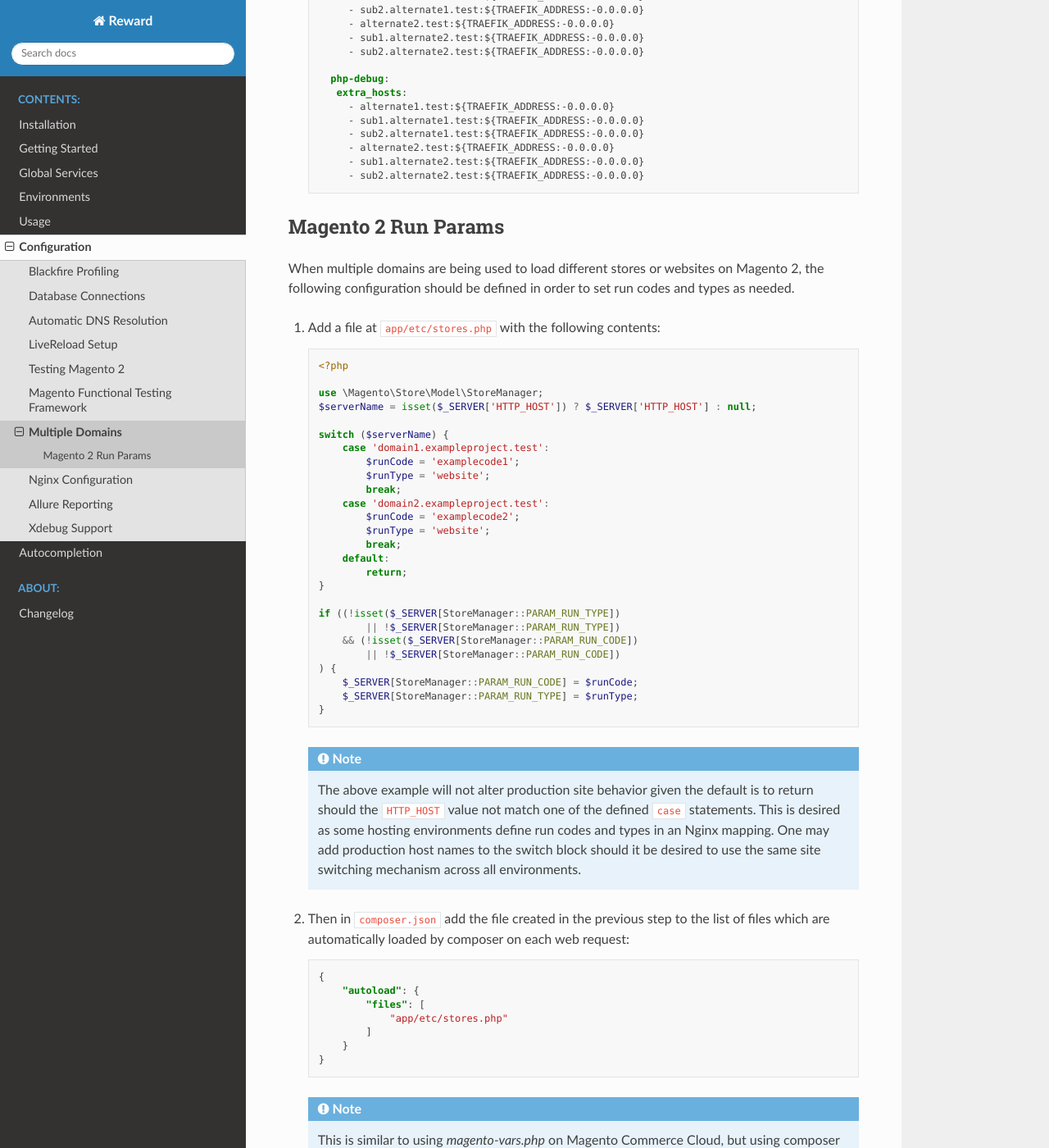
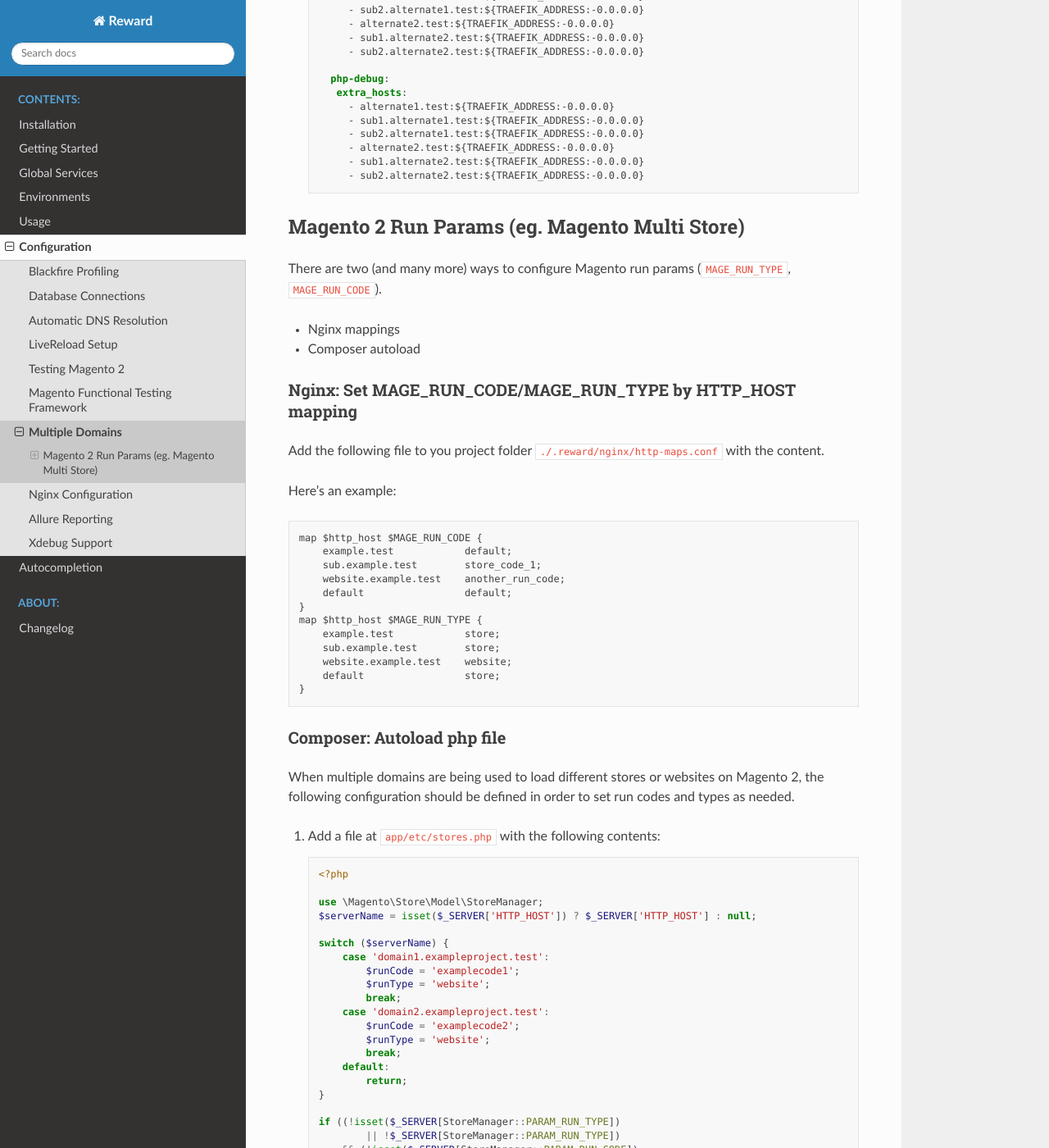
Before and after one commit to rewardenv/reward, a Sphinx documentation site: the page built from docs/configuration/multipledomains.md, in a window 1280 px wide and 1400 px high, scrolled down 1314 px. Shown: the whole window at 82% size. Built offline with Sphinx 7.4.7 and the Read the Docs theme 2.0.0, drawn with Linux system fonts in a browser that asks for light colours.

Commit message:
feat: support magento multistore with nginx mapping

````diff
--- a/VERSION.txt
+++ b/VERSION.txt
@@ -1 +1 @@
-0.1.3-beta
+0.1.4-beta
--- a/docs/configuration/multipledomains.md
+++ b/docs/configuration/multipledomains.md
@@ -65,7 +65,33 @@
          - sub2.alternate2.test:${TRAEFIK_ADDRESS:-0.0.0.0}
     ```
 
-### Magento 2 Run Params
+### Magento 2 Run Params (eg. Magento Multi Store)
+
+There are two (and many more) ways to configure Magento run params (`MAGE_RUN_TYPE`, `MAGE_RUN_CODE`).
+* Nginx mappings
+* Composer autoload
+
+#### Nginx: Set MAGE_RUN_CODE/MAGE_RUN_TYPE by HTTP_HOST mapping
+
+Add the following file to you project folder `./.reward/nginx/http-maps.conf` with the content.
+
+Here's an example:
+```
+map $http_host $MAGE_RUN_CODE {
+    example.test            default;
+    sub.example.test        store_code_1;
+    website.example.test    another_run_code;
+    default                 default;
+}
+map $http_host $MAGE_RUN_TYPE {
+    example.test            store;
+    sub.example.test        store;
+    website.example.test    website;
+    default                 store;
+}
+```
+
+#### Composer: Autoload php file
 
 When multiple domains are being used to load different stores or websites on Magento 2, the following configuration should be defined in order to set run codes and types as needed.
 
--- a/images/nginx/context/etc/nginx/available.d/magento1.conf
+++ b/images/nginx/context/etc/nginx/available.d/magento1.conf
@@ -71,8 +71,8 @@
     fastcgi_param HTTP_X_REWRITE_URL "";
     fastcgi_param HTTP_X_ORIGINAL_URL "";
 
-    # fastcgi_param MAGE_RUN_CODE $MAGE_RUN_CODE;
-    # fastcgi_param MAGE_RUN_TYPE $MAGE_RUN_TYPE;
+    fastcgi_param MAGE_RUN_CODE $MAGE_RUN_CODE;
+    fastcgi_param MAGE_RUN_TYPE $MAGE_RUN_TYPE;
 
     fastcgi_param SCRIPT_FILENAME  $realpath_root$fastcgi_script_name;
     fastcgi_param DOCUMENT_ROOT    $realpath_root;
--- a/images/nginx/context/etc/nginx/available.d/magento2.conf
+++ b/images/nginx/context/etc/nginx/available.d/magento2.conf
@@ -151,6 +151,9 @@
     fastcgi_busy_buffers_size 256k;
     fastcgi_read_timeout 3600s;
 
+    fastcgi_param  MAGE_RUN_CODE $MAGE_RUN_CODE;
+    fastcgi_param  MAGE_RUN_TYPE $MAGE_RUN_TYPE;
+
     fastcgi_param  PHP_FLAG  "session.auto_start=off \n suhosin.session.cryptua=off";
     fastcgi_param  PHP_VALUE "memory_limit=756M \n max_execution_time=18000";
 
````
Also changed, not shown: images/nginx/context/etc/nginx/conf.d/default.conf (+7 -0 lines).
